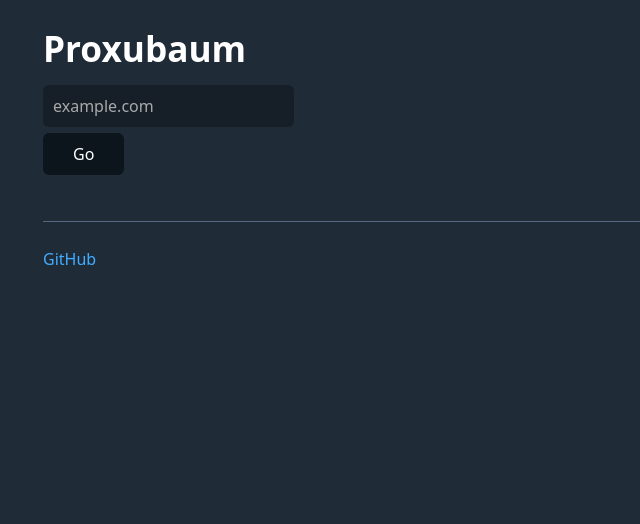
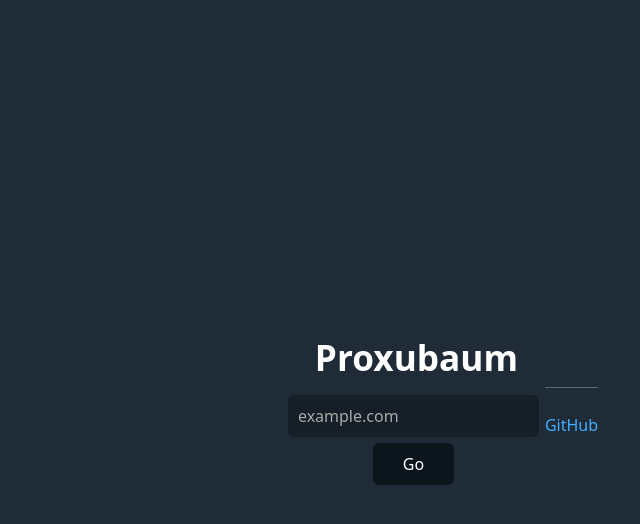
Before and after one commit to linuxfandudeguy/proxubaum, a website: page clientside/index.html in a window 1280 px wide. Shown: the whole page, without its empty margins (197-837 px from the left). Drawn offline with Linux system fonts and the light colour scheme.

Commit message:
Update index.html

```diff
--- a/clientside/index.html
+++ b/clientside/index.html
@@ -5,14 +5,16 @@
   <meta name="viewport" content="width=device-width, initial-scale=1.0">
   <title>Proxubaum</title>
   <link rel="stylesheet" href="style.css">
+  <link rel="stylesheet" href="flexbox.css">
 </head>
 <body>
+  <div class="container">
   <h1>Proxubaum</h1>
   <form action="/go" method="get">
     <input type="text" name="url" placeholder="example.com" required>
     <button type="submit">Go</button>
   </form>
-
+  </div>
   <footer>
     <p><a href="https://github.com/linuxfandudeguy/proxubaum" target="_blank">GitHub</a></p>
   </footer>
```
